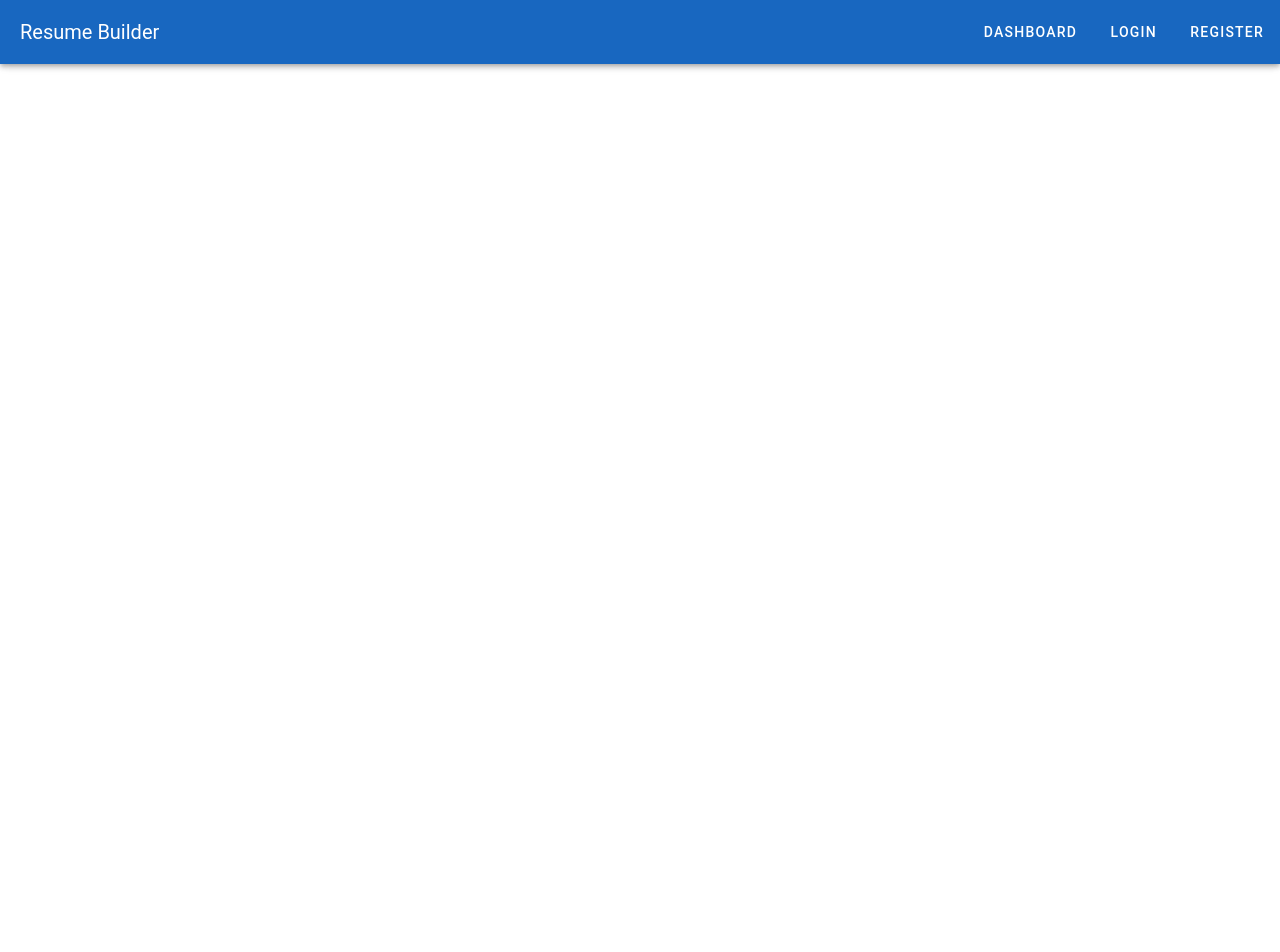
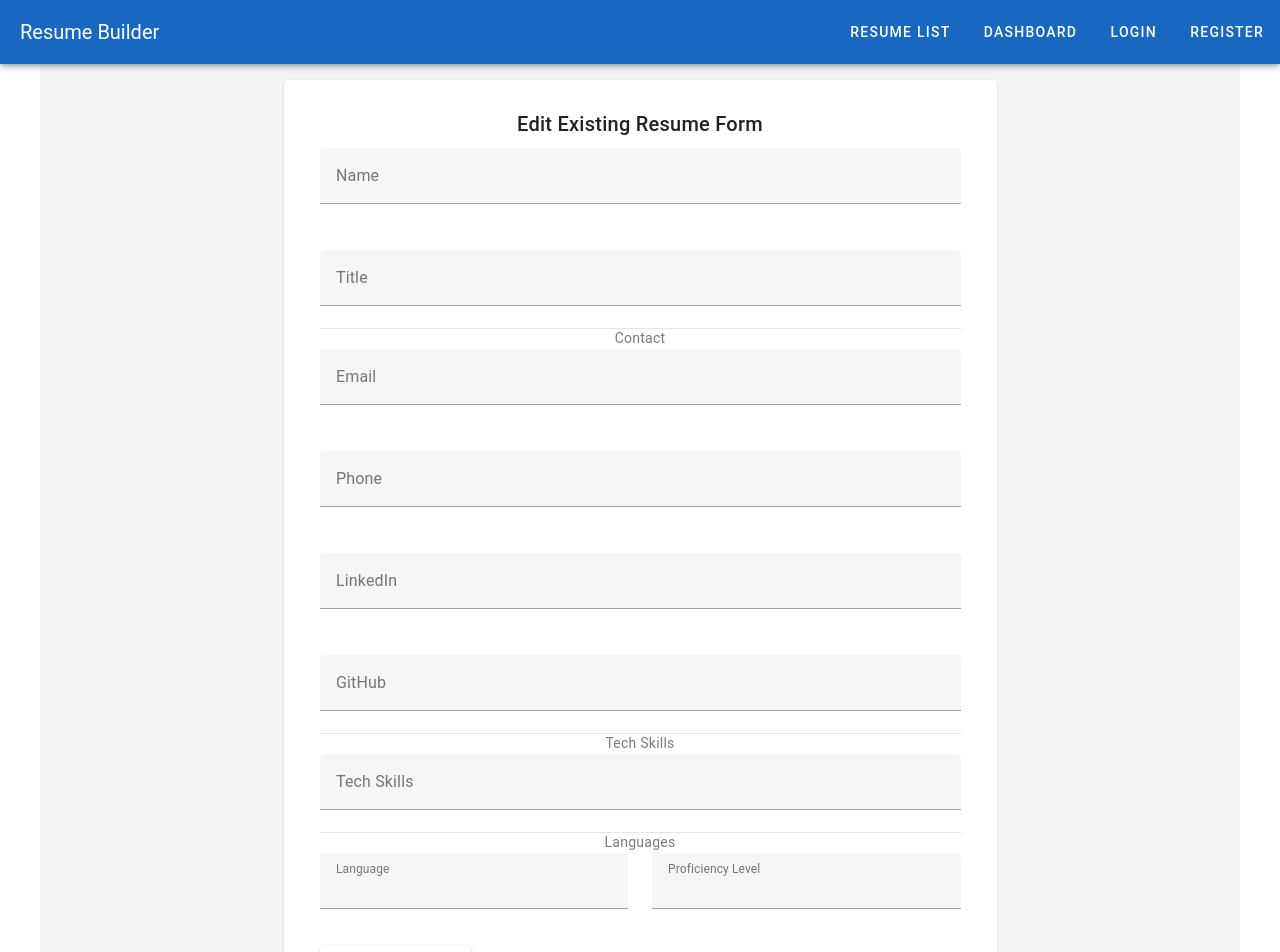
Before and after one commit to YuvalItzhaki/resume-builder, a Vue app: page /edit-resume/1 in a window 1280 px wide. Shown: the top 952 px of the page. Before the commit the page ends 800 px from the top, so only its background shows below. Built offline with nearby package versions, Linux system fonts and the light colour scheme; no server answers.

Commit message:
Add resume list where i can handle edit or delet resume from list

```diff
--- a/src/components/EditResumeForm .vue
+++ b/src/components/EditResumeForm .vue
@@ -5,12 +5,12 @@
         <v-card-title>
           <span class="headline">Edit Existing Resume Form</span>
         </v-card-title>
-
         <v-card-text>
           <v-row>
+
             <v-col cols="12">
               <v-text-field
-                v-model="formData.profile.name"
+                v-model="resumeData.profile.name"
                 label="Name"
                 required
               ></v-text-field>
@@ -18,7 +18,7 @@
 
             <v-col cols="12">
               <v-text-field
-                v-model="formData.profile.title"
+                v-model="resumeData.profile.title"
                 label="Title"
                 required
               ></v-text-field>
@@ -32,7 +32,7 @@
           <v-row>
             <v-col cols="12">
               <v-text-field
-                v-model="formData.contact.email"
+                v-model="resumeData.contact.email"
                 label="Email"
                 type="email"
                 required
@@ -41,7 +41,7 @@
 
             <v-col cols="12">
               <v-text-field
-                v-model="formData.contact.phone"
+                v-model="resumeData.contact.phone"
                 label="Phone"
                 type="tel"
                 required
@@ -53,7 +53,7 @@
 
             <v-col cols="12">
               <v-text-field
-                v-model="formData.contact.linkedin"
+                v-model="resumeData.contact.linkedin"
                 label="LinkedIn"
                 required
               ></v-text-field>
@@ -61,7 +61,7 @@
 
             <v-col cols="12">
               <v-text-field
-                v-model="formData.contact.github"
+                v-model="resumeData.contact.github"
                 label="GitHub"
                 required
               ></v-text-field>
@@ -75,7 +75,7 @@
           <v-row>
             <v-col cols="12">
               <v-autocomplete
-                v-model="formData.tech_skills"
+                v-model="resumeData.tech_skills"
                 :items="techSkillsOptions"
                 item-title="label"
                 item-value="value"
@@ -88,10 +88,9 @@
           </v-row>
 
           <v-divider></v-divider>
-
           <v-card-subtitle>Languages</v-card-subtitle>
 
-          <v-row v-for="(lang, langIndex) in formData.languages" :key="langIndex">
+          <v-row v-for="(lang, langIndex) in resumeData.languages" :key="langIndex">
             <v-col cols="6">
               <v-autocomplete
                 v-model="lang.value"
@@ -117,7 +116,7 @@
 
           <v-card-subtitle>Education</v-card-subtitle>
 
-          <v-row v-for="(edu, index) in formData.education" :key="index">
+          <v-row v-for="(edu, index) in resumeData.education" :key="index">
             <v-col cols="12">
               <v-text-field
                 v-model="edu.institution"
@@ -141,7 +140,6 @@
                 @click="openDatePicker(index, 'start')"
                 required
               ></v-text-field>
-              <!-- Date Picker -->
               <v-date-picker
                 v-if="edu.showStartDatePicker"
                 v-model="edu.startDate"
@@ -159,7 +157,6 @@
                 @click="openDatePicker(index, 'end')"
                 required
               ></v-text-field>
-              <!-- Date Picker -->
               <v-date-picker
                 v-if="edu.showEndDatePicker"
                 v-model="edu.endDate"
@@ -175,18 +172,11 @@
           </div>
           <v-divider></v-divider>
 
-          <!-- Experience and other sections omitted for brevity -->
-
-        <!-- </v-card-text>
-
-
-      </v-card> -->
-
           <v-divider></v-divider>
 
           <v-card-subtitle>Experience</v-card-subtitle>
 
-          <v-row v-for="(exp, index) in formData.experience" :key="index">
+          <v-row v-for="(exp, index) in resumeData.experience" :key="index">
             <v-col cols="12">
               <v-text-field
                 v-model="exp.title"
@@ -234,7 +224,7 @@
           <v-row>
             <v-col cols="12">
               <v-textarea
-                v-model="formData.summary"
+                v-model="resumeData.summary"
                 label="Profile"
                 required
               ></v-textarea>
@@ -254,16 +244,13 @@
 import { ref, onMounted, watch } from 'vue';
 import { useRouter, useRoute } from 'vue-router';
 import { techSkillsOptions, languagesOptions } from '../data/data.json';
-// import { useVuelidate } from '@vuelidate/core'
-import { email, required } from '@vuelidate/validators';
 import axios from 'axios';
-
 
 const router = useRouter();
 const route = useRoute();
 const emit = defineEmits(['submit']);
 const form = ref(null);
-const formData = ref({
+const resumeData = ref({
   profile: {
     name: '',
     title: ''
@@ -297,46 +284,34 @@ const formData = ref({
 const phonePattern = '^\\+?[1-9]\\d{1,14}$';
 const phoneError = ref('');
 const id = route.params.id;
-console.log('oute.params', route.params)
-
 
 onMounted(async () => {
   if (id) {
     try {
       const response = await axios.get(`http://localhost:5001/api/resumes/${id}`);
-      formData.value = response.data;
-      console.log('ffff', formData.value)
+      Object.assign(resumeData.value, response.data[0]); // Use Object.assign to keep reactivity
+      console.log('resumeData from DB is: ', resumeData.value);
     } catch (error) {
       console.error('Error fetching data:', error);
     }
   }
 });
 
-// async function fetchData() {
-//     try {
-//       const response = await axios.get('http://localhost:5001/api/resumes');
-//       items.value = response.data;
-//       console.log('Fetched items:', items.value);
-//     } catch (error) {
-//       console.error('Error fetching data:', error);
-//     }
-//   }
-
 const handleSubmit = () => {
   if (form.value.validate()) {
-    console.log('Form submitted:', formData.value);
+    console.log('Form submitted:', resumeData.value);
     router.push({ name: 'ResumePreview' });
-    emit('submit', formData.value);
+    emit('submit', resumeData.value);
   }
 };
 
 const addLanguage = () => {
-  formData.value.languages.push({ value: '', level: '' });
+  resumeData.value.languages.push({ value: '', level: '' });
 };
 
 const updateLanguageLevel = (langIndex) => {
-  formData.value.languages[langIndex].level = '';
-} ;
+  resumeData.value.languages[langIndex].level = '';
+};
 
 const getLanguageLevels = (language) => {
   const lang = languagesOptions.find(l => l.value === language);
@@ -344,7 +319,7 @@ const getLanguageLevels = (language) => {
 };
 
 const addEducation = () => {
-  formData.value.education.push({
+  resumeData.value.education.push({
     institution: '',
     degree: '',
     startDate: null,
@@ -355,26 +330,27 @@ const addEducation = () => {
 };
 
 const removeEducation = (index) => {
-  formData.value.education.splice(index, 1);
+  resumeData.value.education.splice(index, 1);
 };
 
 const openDatePicker = (index, type) => {
   if (type === 'start') {
-    formData.value.education[index].showStartDatePicker = true;
+    resumeData.value.education[index].showStartDatePicker = true;
   } else if (type === 'end') {
-    formData.value.education[index].showEndDatePicker = true;
+    resumeData.value.education[index].showEndDatePicker = true;
   }
 };
 
 const closeDatePicker = (index, type) => {
   if (type === 'start') {
-    formData.value.education[index].showStartDatePicker = false;
+    resumeData.value.education[index].showStartDatePicker = false;
   } else if (type === 'end') {
-    formData.value.education[index].showEndDatePicker = false;
+    resumeData.value.education[index].showEndDatePicker = false;
   }
 };
+
 const addExperience = () => {
-  formData.value.experience.push({
+  resumeData.value.experience.push({
     title: '',
     company: '',
     startDate: '',
@@ -384,20 +360,16 @@ const addExperience = () => {
 };
 
 const removeExperience = (index) => {
-  formData.value.experience.splice(index, 1);
+  resumeData.value.experience.splice(index, 1);
 };
+
 const phoneRule = (value) => {
   const regex = new RegExp(phonePattern);
   return regex.test(value) || 'Invalid phone number format';
 };
-const rules = {
-    name: { required },
-    email: { required, email },
-    // select: { required },
-    // items: { required },
-    // checkbox: { required },
-  }
+
 </script>
+
 
 <style scoped>
 .page-container {
--- a/src/components/Navbar.vue
+++ b/src/components/Navbar.vue
@@ -1,5 +1,6 @@
 <template>
   <div>
+    <v-btn text @click="navigate('/resume-list')">Resume List</v-btn>
     <v-btn text @click="navigate('/dashboard')">Dashboard</v-btn>
     <v-btn text @click="navigate('/login')">Login</v-btn>
     <v-btn text @click="navigate('/register')">Register</v-btn>
--- a/src/components/ResumeList.vue
+++ b/src/components/ResumeList.vue
@@ -64,12 +64,14 @@
   <script setup>
   import { ref, onMounted } from 'vue';
   import axios from 'axios';
+  import { useRouter } from 'vue-router';
+
+  const router = useRouter();
+  const items = ref([]);
 
   const headers = ref([
     'Id', 'Profile', 'Contact', 'Education', 'Tech Skills', 'Languages', 'Experience', 'Summary'
   ]);
-
-  const items = ref([]);
 
   async function fetchData() {
     try {
@@ -81,18 +83,15 @@
     }
   }
 
-  async function editItem(item) {
+    const navigate = (path) => {
+        router.push(path);
+    };
 
-    const id = item._id
-    console.log('Edit item:', id);
-    // try {
-    //   const response = await axios.delete('http://localhost:5001/api/resumes');
-    //   items.value = response.data;
-    //   console.log('Fetched items:', items.value);
-    // } catch (error) {
-    //   console.error('Error fetching data:', error);
-    // }
-  }
+    async function editItem(item) {
+        const id = item._id;
+        console.log('Edit item:', id);
+        navigate(`/edit-resume/${id}`)
+    }
 
   async function deleteItem(item) {
     const id = item._id
--- a/src/router/index.js
+++ b/src/router/index.js
@@ -4,7 +4,11 @@ import Dashboard from '../views/Dashboard.vue';
 import Login from '../views/Login.vue';
 import Register from '../views/Register.vue';
 import CreateResume from '../views/CreateResume.vue';
-import ResumePreview from '../views/ResumePreview.vue'
+import ResumePreview from '../views/ResumePreview.vue';
+import MyResume from '../views/MyResume.vue';
+import EditResume from '../views/EditResume.vue'
+
+
 
 
 const routes = [
@@ -32,7 +36,17 @@ const routes = [
     path: '/resume-preview',
     name: 'ResumePreview',
     component: ResumePreview,
-},
+  },
+  {
+    path: '/resume-list',
+    name: 'MyResume',
+    component: MyResume,
+  },
+  {
+    path: '/edit-resume/:id',
+    name: 'EditResume',
+    component: EditResume,
+  },
 ];
 
 const router = createRouter({
--- a/src/stores/resumeStore.js
+++ b/src/stores/resumeStore.js
@@ -10,6 +10,18 @@ export const useResumeStore = defineStore('resume', () => {
   const fetchResume = async () => {
     try {
       const response = await axios.get('http://localhost:5001/api/resumes', {
+        headers: {
+          Authorization: `Bearer ${authStore.token}`,
+        },
+      });
+      resumeData.value = response.data;
+    } catch (error) {
+      console.error('Error fetching resume:', error);
+    }
+  };
+  const fetchResumeById = async (id) => {
+    try {
+      const response = await axios.get(`http://localhost:5001/api/resumes/${id}`, {
         headers: {
           Authorization: `Bearer ${authStore.token}`,
         },
@@ -39,5 +51,5 @@ export const useResumeStore = defineStore('resume', () => {
     }
   };
 
-  return { resumeData, fetchResume, saveResume };
+  return { resumeData, fetchResume, saveResume, fetchResumeById };
 });
```
Also changed, not shown: src/components/ResumePreview.vue (+10 -0 lines).
